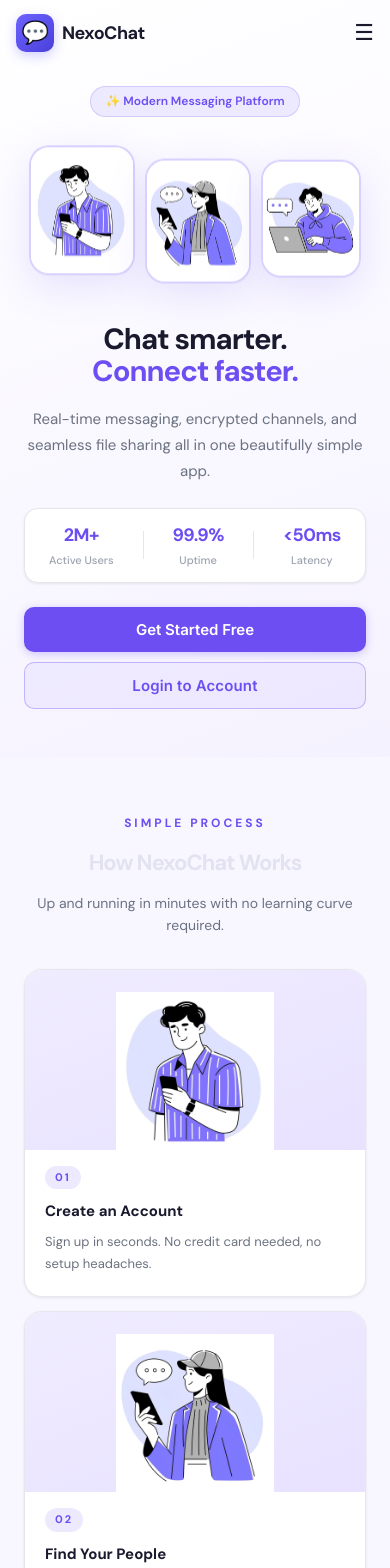
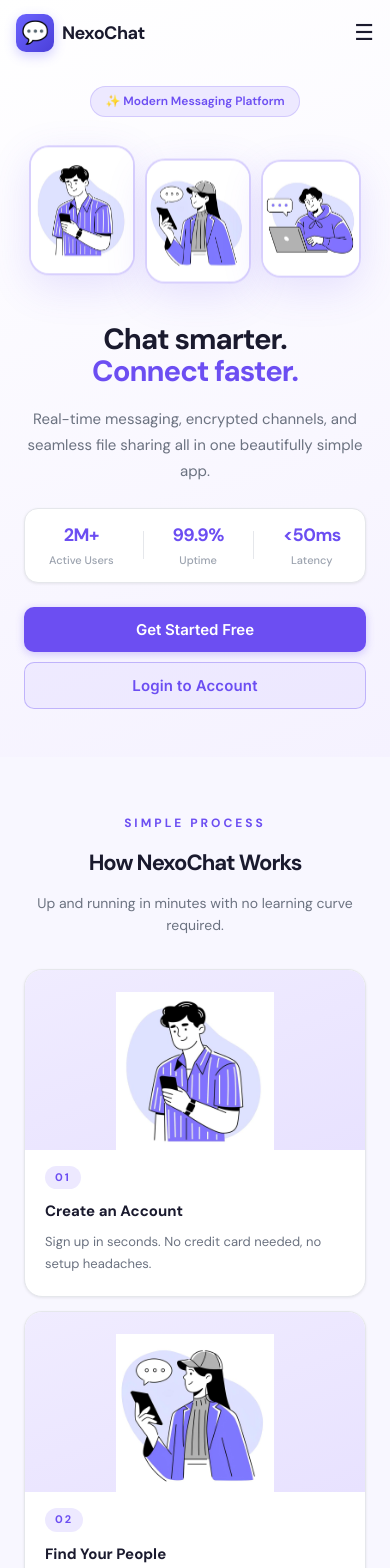
Before and after one commit to sachin-codes01/NexoChat-ChatApp-, a React (Vite) app: page / in a window 390 px wide. Shown: the top 1568 px of the page. Built offline with nearby package versions, Linux system fonts and the light colour scheme; no server answers.

Commit message:
NexoChat (ChatApp)

```diff
--- a/src/components/Home/Home.css
+++ b/src/components/Home/Home.css
@@ -384,7 +384,7 @@
   .hero__img-card--3 { width: 30%; max-width: 165px; height: 165px; align-self: center; }
 
   .section { padding: 64px 0; }
-  .section__title { font-size: clamp(22px, 4vw, 32px); color: #e2e2f0 }
+  .section__title { font-size: clamp(22px, 4vw, 32px); color: #1a1a2e }
   .section__header { margin-bottom: 40px; }
 
   .steps { grid-template-columns: 1fr; gap: 16px; }
@@ -403,6 +403,12 @@
   .footer__top { flex-direction: column; gap: 32px; padding-bottom: 36px; }
   .footer__brand p { max-width: 100%; }
   .footer__links { display: grid; grid-template-columns: repeat(3, 1fr); gap: 24px; }
+}
+
+@media (max-width: 768px) {
+  .color_change{
+    color: white;
+  }
 }
 
 /*Mobile (≤ 640px)*/
--- a/src/components/Home/Home.jsx
+++ b/src/components/Home/Home.jsx
@@ -178,7 +178,7 @@
         <div className="container">
           <div className="section__header">
             <span className="section__label">What You Get</span>
-            <h2 className="section__title">Everything You Need</h2>
+            <h2 className="section__title color_change">Everything You Need</h2>
             <p className="section__sub">Powerful features packed into a clean, simple interface.</p>
           </div>
           <div className="features-grid">
```
